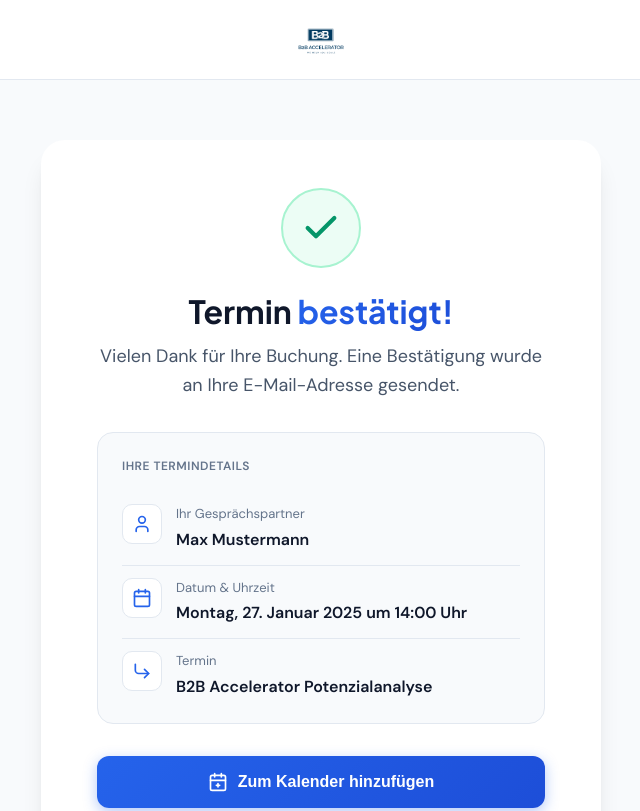
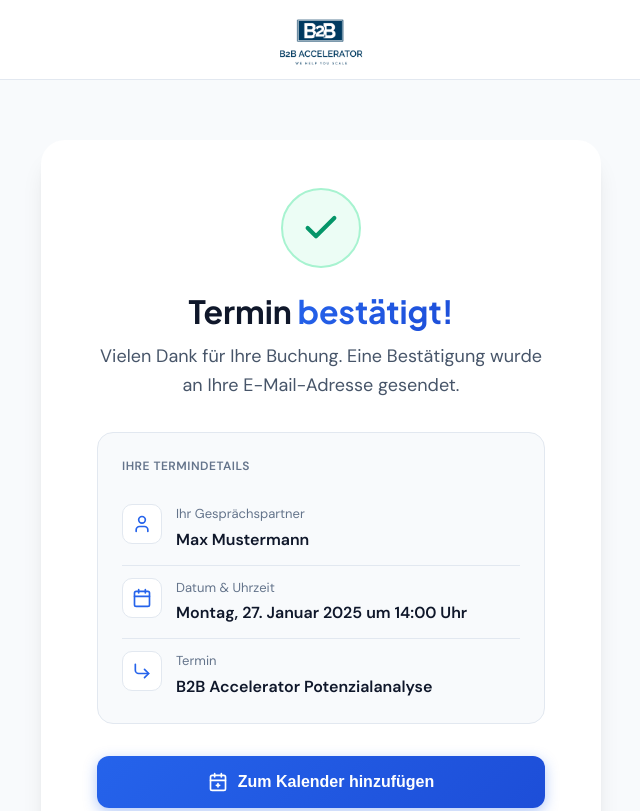
Before and after one commit to b2baccelerator/b2baccelerator, a website: page thank-you.html in a window 1280 px wide. Shown: the top 811 px of the page, without its empty margins (319-959 px from the left). Drawn offline with Linux system fonts and the light colour scheme.

Commit message:
Update thank-you.html

```diff
--- a/thank-you.html
+++ b/thank-you.html
@@ -144,13 +144,13 @@
         }
 
         .logo-img {
-            height: 32px;
+            height: 70px;
             width: auto;
         }
 
         @media (min-width: 768px) {
             .logo-img {
-                height: 38px;
+                height: 70px;
             }
         }
 
```
